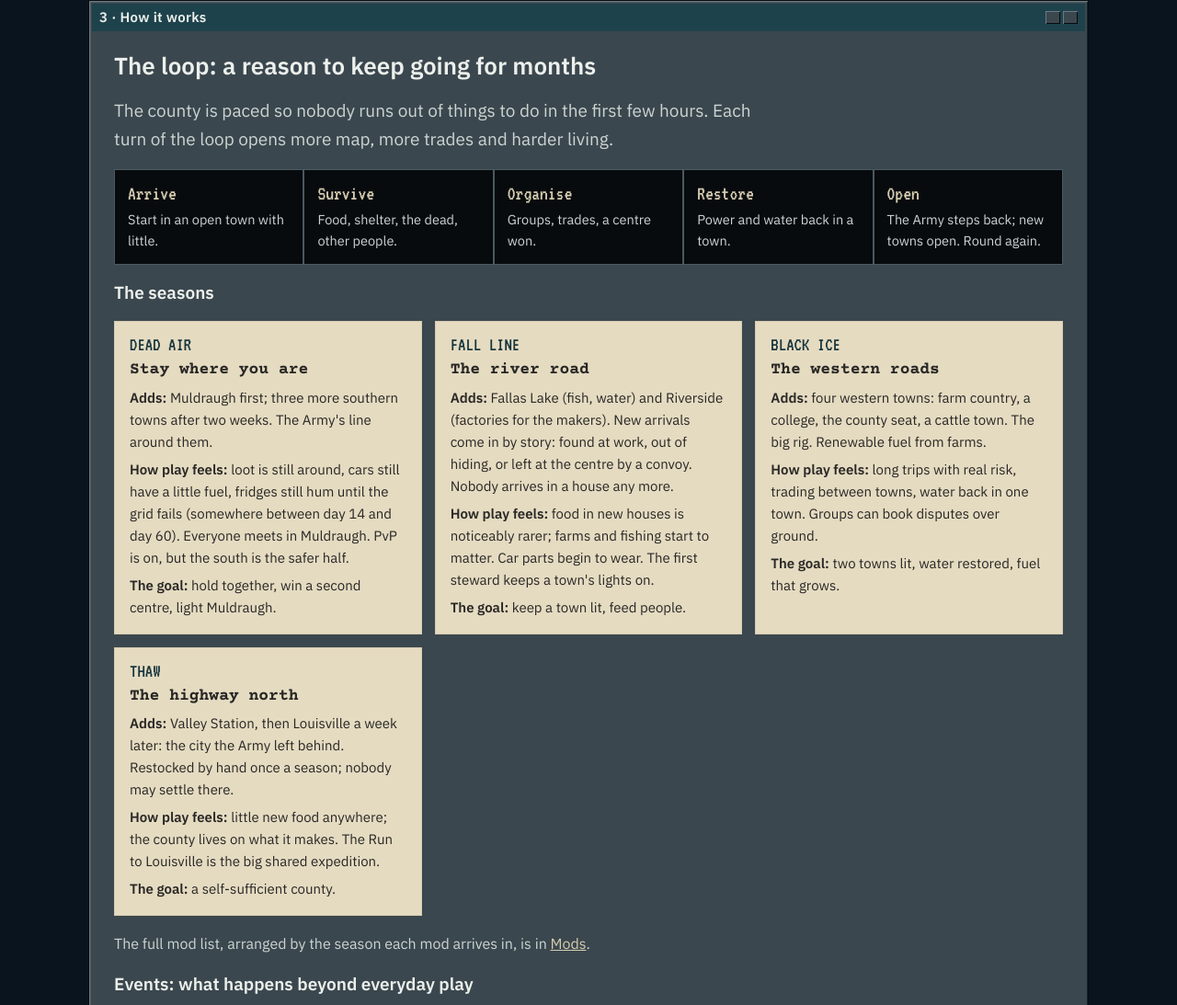
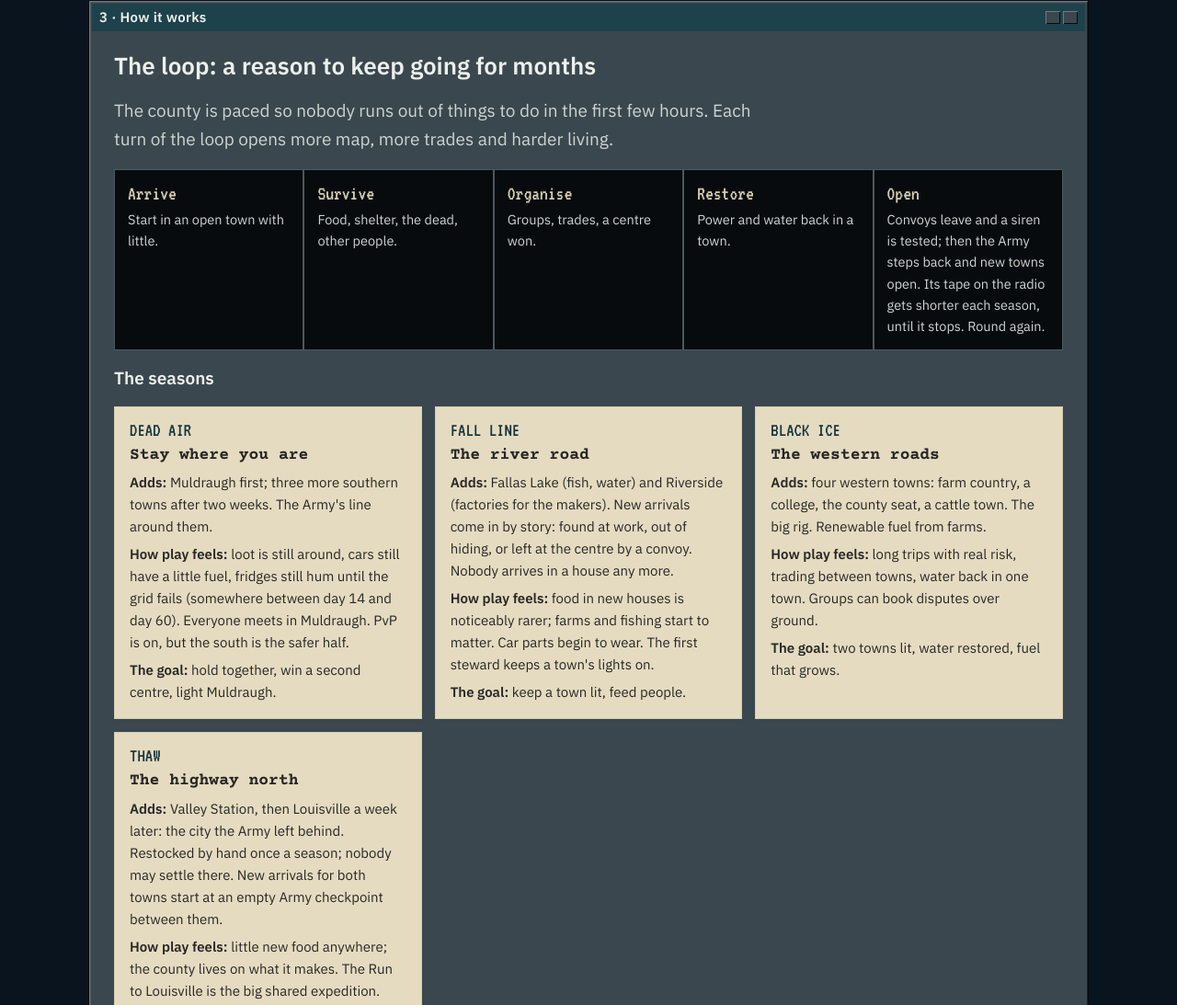
Before and after one commit to knoxlives/knoxlives.github.io, a plain HTML site: page kc-fd1201557399/index.html in a window 1280 px wide. Shown: the part 5059-6152 px from the top of the page at 92% size. Drawn offline with nearby package versions, Linux system fonts and the light colour scheme.

Commit message:
Briefing rebuilt: the Army's season parts (KnoxServer #83) (#18)
Co-authored-by: Claude Opus 5.5 <noreply@anthropic.com>

```diff
--- a/kc-fd1201557399/index.html
+++ b/kc-fd1201557399/index.html
@@ -280,7 +280,7 @@ details.card>.in{padding:4px 16px 18px;display:flex;flex-direction:column;gap:12
       <div class="st"><b>Survive</b><p>Food, shelter, the dead, other people.</p></div>
       <div class="st"><b>Organise</b><p>Groups, trades, a centre won.</p></div>
       <div class="st"><b>Restore</b><p>Power and water back in a town.</p></div>
-      <div class="st"><b>Open</b><p>The Army steps back; new towns open. Round again.</p></div>
+      <div class="st"><b>Open</b><p>Convoys leave and a siren is tested; then the Army steps back and new towns open. Its tape on the radio gets shorter each season, until it stops. Round again.</p></div>
     </div>
     <h3>The seasons</h3>
     <div class="cards">
@@ -297,7 +297,7 @@ details.card>.in{padding:4px 16px 18px;display:flex;flex-direction:column;gap:12
         <p><b>How play feels:</b> long trips with real risk, trading between towns, water back in one town. Groups can book disputes over ground.</p>
         <p><b>The goal:</b> two towns lit, water restored, fuel that grows.</p></div>
       <div class="card-p"><span class="k">THAW</span><h3>The highway north</h3>
-        <p><b>Adds:</b> Valley Station, then Louisville a week later: the city the Army left behind. Restocked by hand once a season; nobody may settle there.</p>
+        <p><b>Adds:</b> Valley Station, then Louisville a week later: the city the Army left behind. Restocked by hand once a season; nobody may settle there. New arrivals for both towns start at an empty Army checkpoint between them.</p>
         <p><b>How play feels:</b> little new food anywhere; the county lives on what it makes. The Run to Louisville is the big shared expedition.</p>
         <p><b>The goal:</b> a self-sufficient county.</p></div>
     </div>
```
